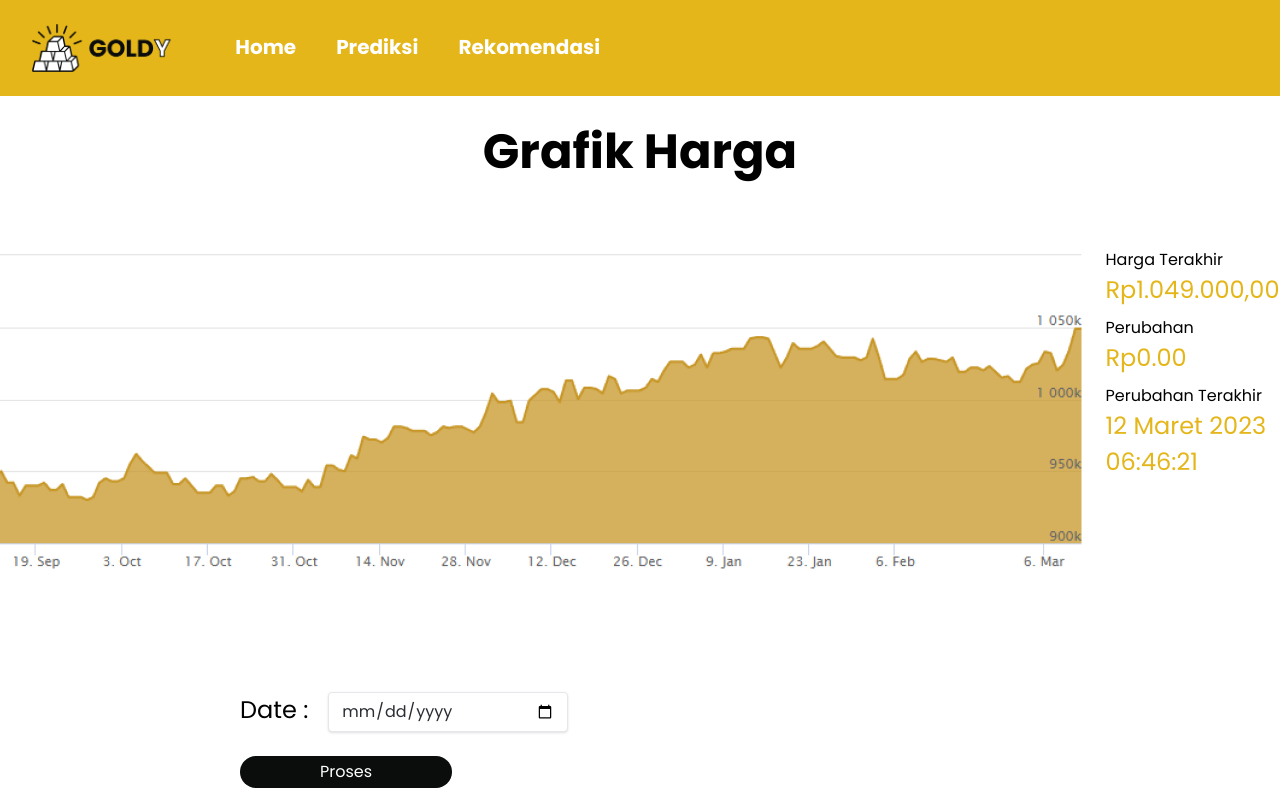
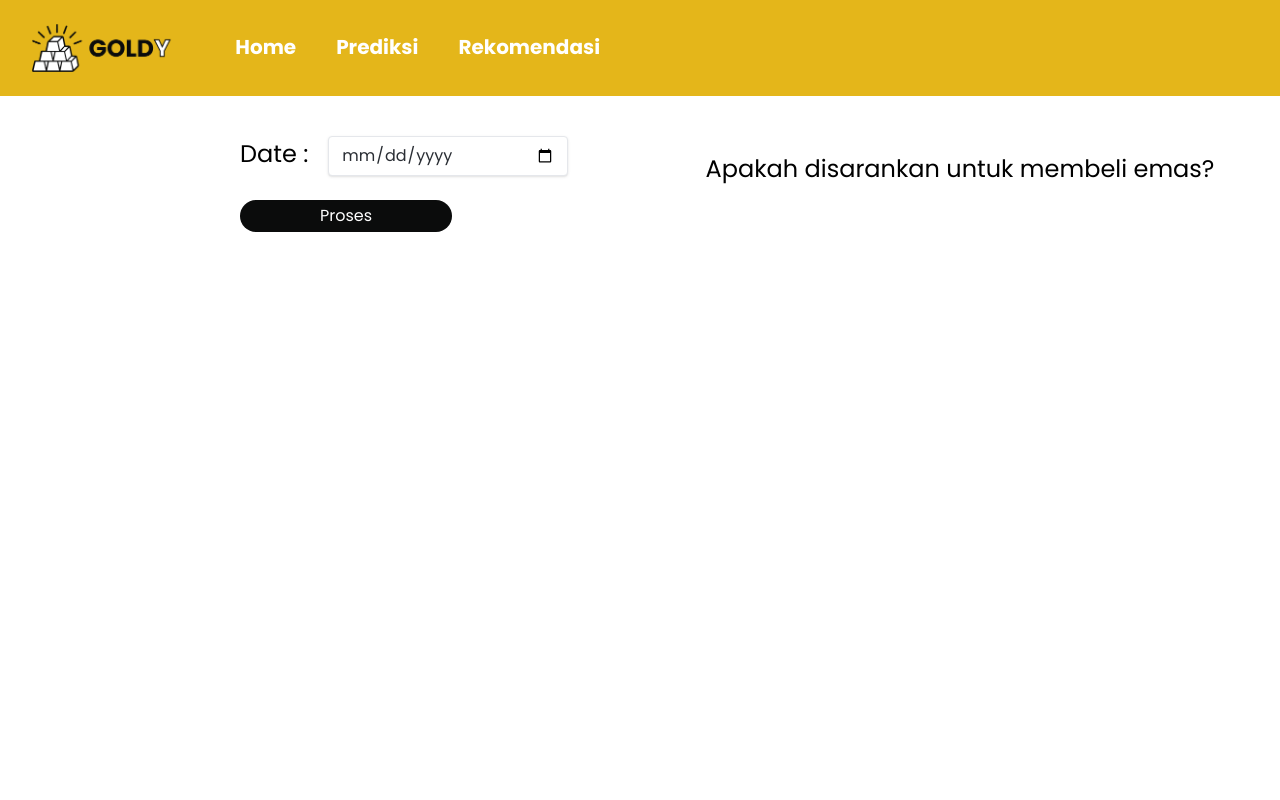
Before and after one commit to Bejo-Group/goldy-FE, a React (Create React App) app in the folder goldy/: page /rekomendasi in a window 1280 px wide. Shown: the top 800 px of the page. Built offline with nearby package versions, Linux system fonts and the light colour scheme.

Commit message:
update ui

```diff
--- a/goldy/src/components/Prediksi.jsx
+++ b/goldy/src/components/Prediksi.jsx
@@ -1,15 +1,14 @@
-import React from 'react'
+import React, { useEffect, useState } from 'react';
 import { ToastContainer, toast } from 'react-toastify'
 import 'react-toastify/dist/ReactToastify.css';
 import Navbar from './Navbar'
 import Footer from './Footer'
 import DummyGraph from './ToGraphLanding'
 import { Link } from "react-router-dom";
-
-import { useState } from 'react';
 import axios from 'axios';
 
-function Prediksi(){
+function Prediksi() {
+  //fetch to backend
   const [input_Date, setDate] = useState(new Date());
   const [prediction, setPrediction] = useState();
 
@@ -24,9 +23,9 @@ function Prediksi(){
         },
       })
         .then((response) => {
-            if(response.status < 400) {
+          if (response.status < 400) {
             toast.success("Prediction Success!");
-                setPrediction(response.data.predicted_price)
+            setPrediction(response.data.predicted_price);
           }
           console.log(response);
         })
@@ -36,17 +35,16 @@ function Prediksi(){
     }
   };
 
-    return(
+  return (
     <>
-            <Navbar/>
+      <Navbar />
       <div className='flex flex-col min-h-screen'>
-                <DummyGraph/>
-                <ToastContainer/>
+        <ToastContainer />
         <div className="row flex py-10">
           <div className="column flex-[50%]">
             <div className='pl-60'>
               {/* Date Section */}
-                            <div className='flex mt-10'>
+              <div className='flex'>
                 <div className='text-secondary text-h-md pr-5'>Date :</div>
                 <input
                   className="shadow appearance-none border rounded w-3/5 py-2 px-3 text-darkgray leading-tight focus:outline-none focus:shadow-outline"
@@ -71,14 +69,15 @@ function Prediksi(){
               </div>
             </div>
           </div>
-                    <div className="result column flex-[50%] text-secondary text-h-md">
-                        <label>{prediction}</label>
+          <div className="result column flex-[50%] text-h-md" style={{ display: "grid", placeItems: "center" }}>
+            <div><strong>USD:</strong> $ {prediction}</div>
           </div>
         </div>
       </div>
-            <Footer/>
+
+      <Footer />
     </>
   )
 }
 
-export default Prediksi
+export default Prediksi;
--- a/goldy/src/components/Rekomendasi.jsx
+++ b/goldy/src/components/Rekomendasi.jsx
@@ -40,13 +40,12 @@ function Rekomendasi(){
         <>
             <Navbar/>
             <div className='flex flex-col min-h-screen'>
-                <DummyGraph/>
                 <ToastContainer/>
                 <div className="row flex py-10">
                     <div className="column flex-[50%]">
                         <div className='pl-60'>
                             {/* Date Section */}
-                            <div className='flex mt-10'>
+                            <div className='flex'>
                                 <div className='text-secondary text-h-md pr-5'>Date :</div>
                                 <input
                                 className="shadow appearance-none border rounded w-3/5 py-2 px-3 text-darkgray leading-tight focus:outline-none focus:shadow-outline"
@@ -71,8 +70,9 @@ function Rekomendasi(){
                             </div>
                         </div>
                     </div>
-                    <div className="result column flex-[50%] text-secondary text-h-md">
-                        <label>{prediction}</label>
+                    <div className="result column flex-[50%] text-secondary text-h-md" style={{ display: "grid", placeItems: "center" }}>
+                        <div>Apakah disarankan untuk membeli emas?</div>
+                        <div><strong>{prediction}</strong></div>
                     </div>
                 </div>
             </div>
```
Lines whose indentation alone changed are shown as unchanged.
